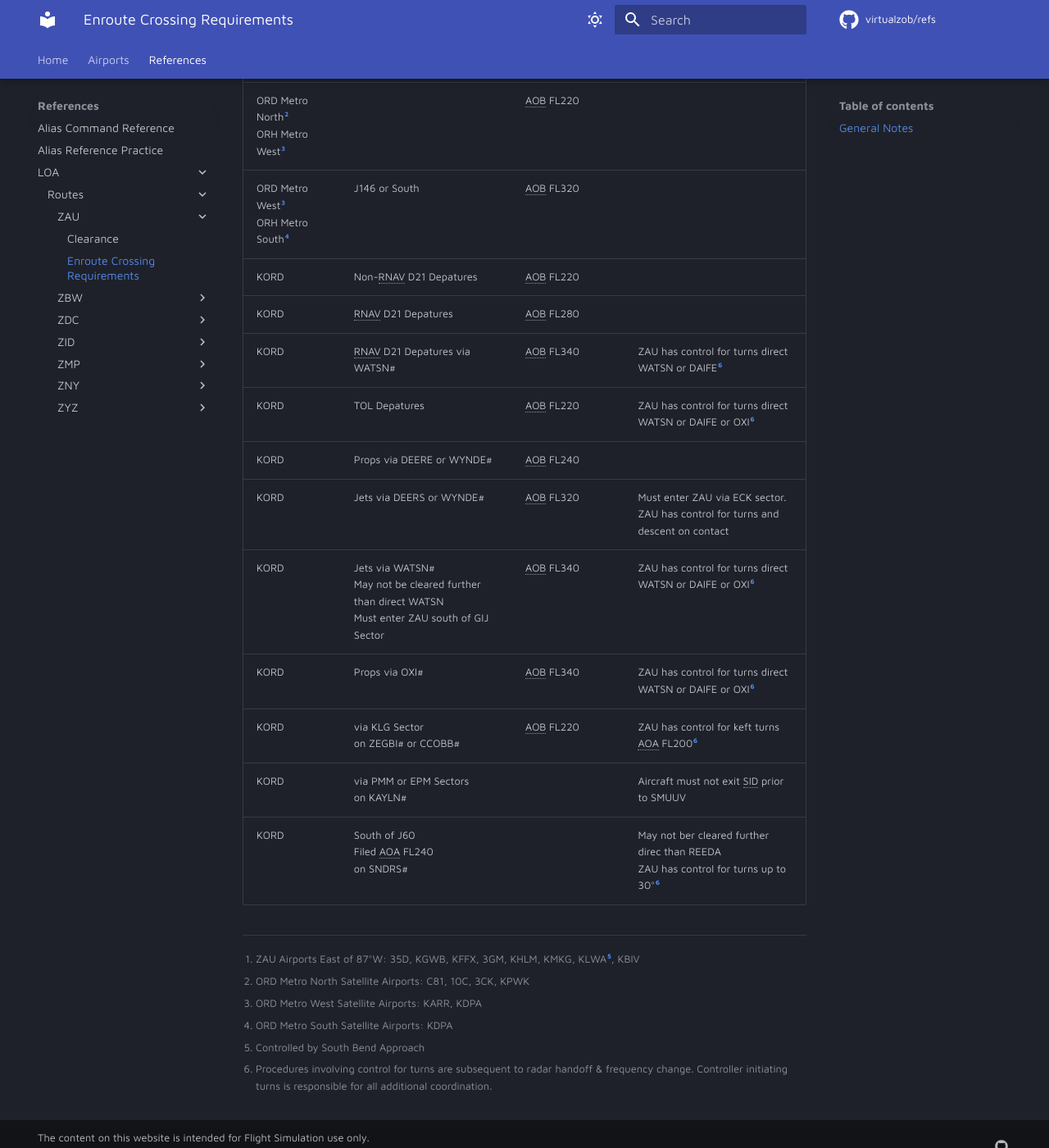
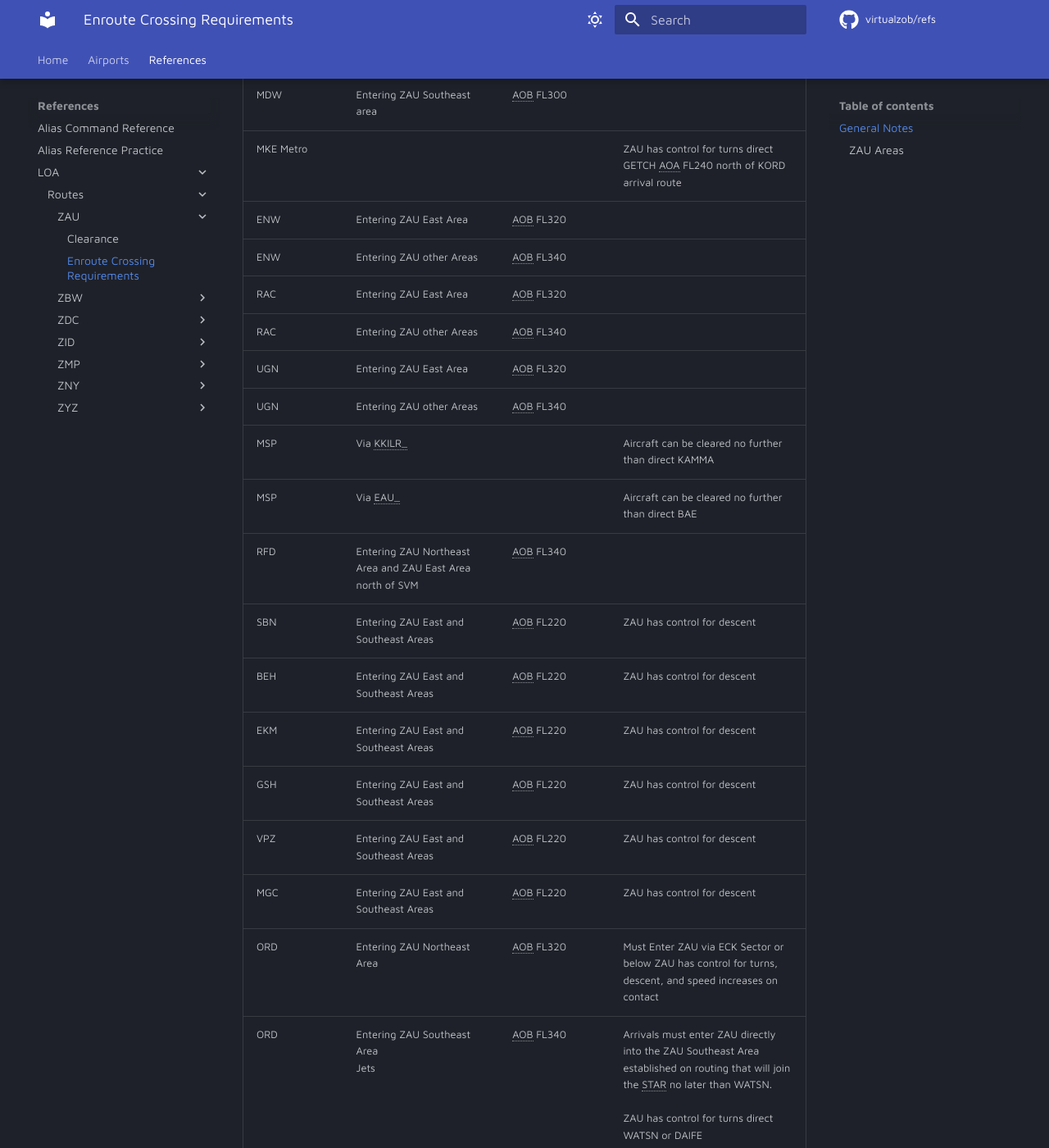
Before and after one commit to virtualZOB/refs, an MkDocs documentation site: the page built from docs/references/LOA/Routes/ZAU/Enroute.md, in a window 1280 px wide and 1400 px high, scrolled down 1636 px. Shown: the whole window at 82% size. Built offline with MkDocs 1.6.1 and Material for MkDocs 9.7.7, drawn with Linux system fonts in a browser that asks for light colours; comment, search, counter and statistics services are not loaded; some of the changed text lies outside the part shown.

Commit message:
Update ZAU

```diff
--- a/docs/references/LOA/Routes/ZAU/Enroute.md
+++ b/docs/references/LOA/Routes/ZAU/Enroute.md
@@ -7,35 +7,64 @@
 
 | Airport | Segment/Qualifier  | Altitude | Notes |
 | ------- | ---------- | --------- | ------- |
-| KASW | | AOB 16,000 | |
-| KAZO <br> KBTL <br> KIRS | North of V6 | via approach | |
-| KAZO <br> KBTL <br> KIRS | on or South of V6 | AOB FL220 | |
-| KGRR | North of V170 | via Great Lakes TRACON | |
-| KGRR | Jets <br> Between V170 and east west line trhough LFD VOR/DME | AOB FL190 descending to 11,000 | |
-| KGRR | Props <br> Between V170 and east west line trhough LFD VOR/DME | via Great Lakes TRACON | |
-| KGYY <br> KIGQ  | North of J60  | AOB FL220 | |
-| KGYY <br> KIGQ  | J60 and south | AOB FL280 | |
-| KIND | | AOB FL280 |
-| KMDW | North of J60 | AOB FL220 | |
-| KMDW | J60 and South | AOB FL300 | |
-| KENW <br> KRAC <br> KUGN <br> | Entering GIJ/ELX/LGR | AOB FL320 | |
-| KENW <br> KRAC <br> KUGN <br> | All other ZAU Sectors | AOB FL340 | |
-| KSBN <br> KBEH <br> KEKM <br> KGSH <br> KVPZ <br> KMGC | LFD Sector | AOB FL220 descending to FL200 | |
-| KSBN <br> KBEH <br> KEKM <br> KGSH <br> KVPZ <br> KMGC | PAN Sector | AOB FL220 | |
-| Airports East of 87°W[^1] | | AOB FL220 | |
-| ORD Metro North[^2]<br> ORH Metro West[^3] | | AOB FL220 | |
-| ORD Metro West[^3]<br> ORH Metro South[^4] | J146 or South | AOB FL320 | |
-| KORD | Non-RNAV D21 Depatures | AOB FL220 | |
-| KORD | RNAV D21 Depatures | AOB FL280 | |
-| KORD | RNAV D21 Depatures via WATSN# | AOB FL340 | ZAU has control for turns direct WATSN or DAIFE[^6] |
-| KORD | TOL Depatures | AOB FL220 | ZAU has control for turns direct WATSN or DAIFE or OXI[^6] |
-| KORD | Props via DEERE or WYNDE# | AOB FL240 | |
-| KORD | Jets via DEERS or WYNDE# | AOB FL320 | Must enter ZAU via ECK sector. ZAU has control for turns and descent on contact |
-| KORD | Jets via WATSN# <br> May not be cleared further than direct WATSN <br> Must enter ZAU south of GIJ Sector | AOB FL340 | ZAU has control for turns direct WATSN or DAIFE or OXI[^6] |
-| KORD | Props via OXI# | AOB FL340 | ZAU has control for turns direct WATSN or DAIFE or OXI[^6] |
-| KORD | via KLG Sector <br> on ZEGBI# or CCOBB# | AOB FL220 | ZAU has control for keft turns AOA FL200[^6] |
-| KORD | via PMM or EPM Sectors <br> on KAYLN#  | | Aircraft must not exit SID prior to SMUUV |
-| KORD | South of J60<br>Filed AOA FL240 <br> on SNDRS# | | May not ber cleared further direc than REEDA <br>ZAU has control for turns up to 30°[^6]
+| ASW | | AOB 16,000 | |
+| AZO | Via ZAU Northeast or East Areas | | Via Approach Control |
+| BTL | Via ZAU Northeast or East Areas | | Via Approach Control |
+| IRS | Via ZAU Northeast or East Areas | | Via Approach Control |
+| FWA | If via ZAU | Cross 30 DME Arc of FWA VORTAC at 11,000 | |
+| GRR | Entering ZAU Northeast Area | | Via Great Lakes TRACON |
+| GRR | Entering ZAU East Area <br> Jets | AOB FL190, descending to 11,000 | When ZAU assumes control of Great Lakes TRACON, they have control for turns and descent |
+| GRR | Entering ZAU East Area <br> Props| | Via Great Lakes TRACON |
+| GYY | Entering ZAU East area north of LLTCH | AOB FL220 | ZAU has control for turns direct BAGEL |
+| GYY | Entering ZAU East area south of LLTCH | AOB FL220 | |
+| GYY | Entering ZAU Southeast area RNAV | AOB FL280 | |
+| GYY | Entering ZAU Southeast area Non-RNAV | AOB FL220 | |
+| IGQ | Entering ZAU East area north of LLTCH | AOB FL220 | ZAU has control for turns direct BAGEL |
+| IGQ | Entering ZAU East area south of LLTCH | AOB FL220 | |
+| IGQ | Entering ZAU Southeast area RNAV | AOB FL280 | |
+| IGQ | Entering ZAU Southeast area Non-RNAV | AOB FL220 | |
+| IND | | AOB FL280 | |
+| MDW |  Entering ZAU East area north of LLTCH | AOB FL220 | ZAU has control for left turns AOA FL200 |
+| MDW |  Entering ZAU East area south of LLTCH | AOB FL220 | |
+| MDW | Entering ZAU Southeast area | AOB FL300 | |
+| MKE Metro | | | ZAU has control for turns direct GETCH AOA FL240 north of KORD arrival route |
+| ENW | Entering ZAU East Area | AOB FL320 | |
+| ENW | Entering ZAU other Areas | AOB FL340 | |
+| RAC | Entering ZAU East Area | AOB FL320 | |
+| RAC | Entering ZAU other Areas | AOB FL340 | |
+| UGN | Entering ZAU East Area | AOB FL320 | |
+| UGN | Entering ZAU other Areas | AOB FL340 | |
+| MSP | Via KKILR_ | |  Aircraft can be cleared no further than direct KAMMA  |
+| MSP | Via EAU_ | | Aircraft can be cleared no further than direct BAE |
+| RFD | Entering ZAU Northeast Area and ZAU East Area north of SVM | AOB FL340 | |
+| SBN | Entering ZAU East and Southeast Areas | AOB FL220 | ZAU has control for descent |
+| BEH | Entering ZAU East and Southeast Areas | AOB FL220 | ZAU has control for descent |
+| EKM | Entering ZAU East and Southeast Areas | AOB FL220 | ZAU has control for descent |
+| GSH | Entering ZAU East and Southeast Areas | AOB FL220 | ZAU has control for descent |
+| VPZ | Entering ZAU East and Southeast Areas | AOB FL220 | ZAU has control for descent |
+| MGC | Entering ZAU East and Southeast Areas | AOB FL220 | ZAU has control for descent |
+| ORD | Entering ZAU Northeast Area | AOB FL320 | Must Enter ZAU via ECK Sector or below ZAU has control for turns, descent, and speed increases on contact |
+| ORD | Entering ZAU Southeast Area <br> Jets | AOB FL340 | Arrivals must enter ZAU directly into the ZAU Southeast Area established on routing that will join the STAR no later than WATSN. <br> <br> ZAU has control for turns direct WATSN or DAIFE |
+| ORD | Entering ZAU Southeast Area <br> Props | AOB FL240 | |
+| All Execept ORD and IND | From D21 TRACON <br> Entering ZAU Northeast Area | | If requested altitude as passed by the transferring controller is higher than FL320, ZAU has control to climb to FL310 <br> <br> WAY approval of an automated point out on an aircraft climbing to FL330, constitutes release of control from WAY to EMP for climb to FL340 |
+| All Execept ORD and IND | From D21 TRACON <br> Entering ZAU East Area | | ZAU has control for left turns AOA FL200 |
+| All Execept ORD and IND | From D21 TRACON <br> Entering ZAU Southeast Area | | Aircraft that cross the boundary AOA FL300 may be cleared no further than BGHRT. <br> <br> ZAU has control for turns up to 30° |
+| Airports east of 87°W [^1] | | AOB FL220 | |
+| Chicago Metro North Satellites [^2] | RNAV | AOB FL300 | |
+| Chicago Metro North Satellites [^2] | Non-RNAV | AOB FL220 | |
+| Chicago Metro West Satellites [^3] | RNAV | AOB FL300 | |
+| Chicago Metro West Satellites [^3] | Non-RNAV | AOB FL320 | |
+| Chicago Metro North Satellites [^4] | | AOB FL320 | |
+
+
+
+### ZAU Areas
+
+| Area Name | Sector 1 | Sector 2 |
+| :-- | :-: | :-: |
+| **Northeast Area** | 25 <br> PMM | 26 <BR> KUBBS |
+| **East Area** | 81 <br> CRIBB | 89 <br> GIJ |
+| **Southeast Area** | 35 <br> BEARZ | 36 <br> FWA |
 
 
 [^1]: ZAU Airports East of 87°W: 35D, KGWB, KFFX, 3GM, KHLM, KMKG, KLWA[^5], KBIV
```
